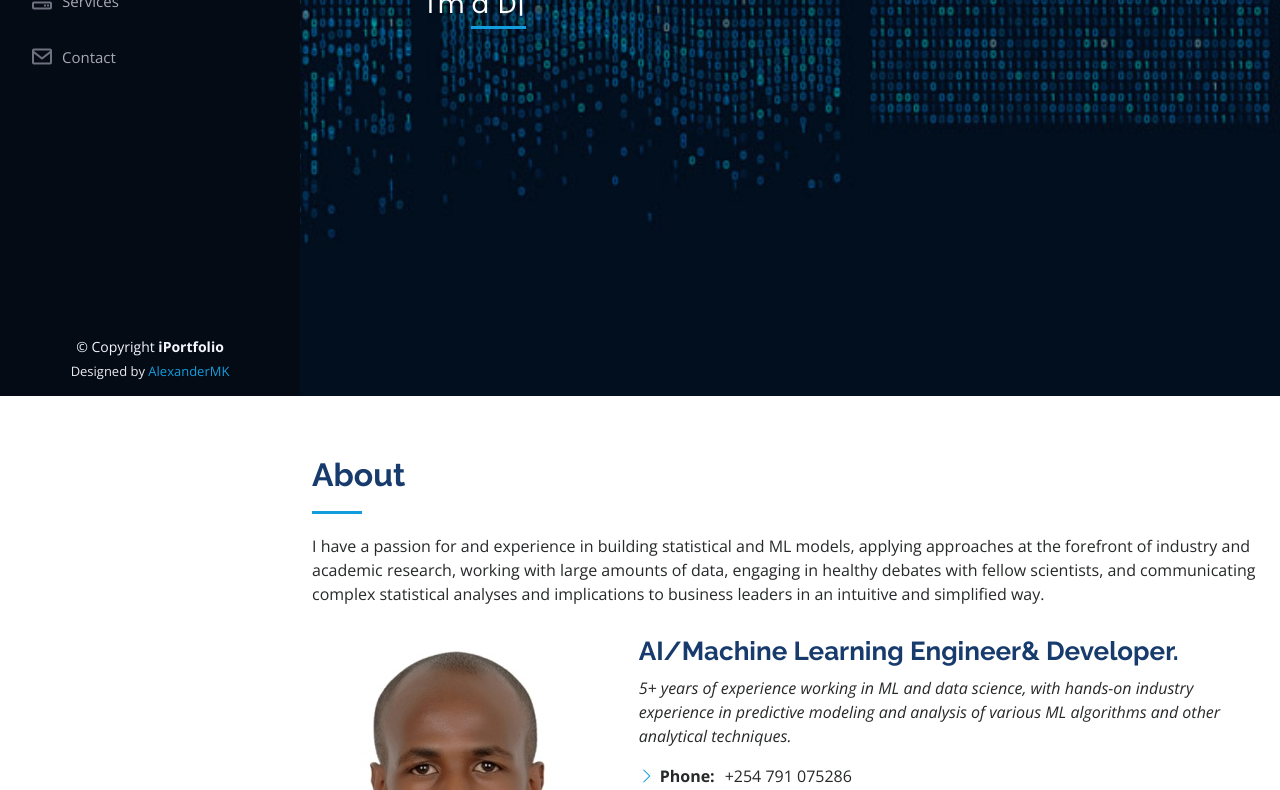
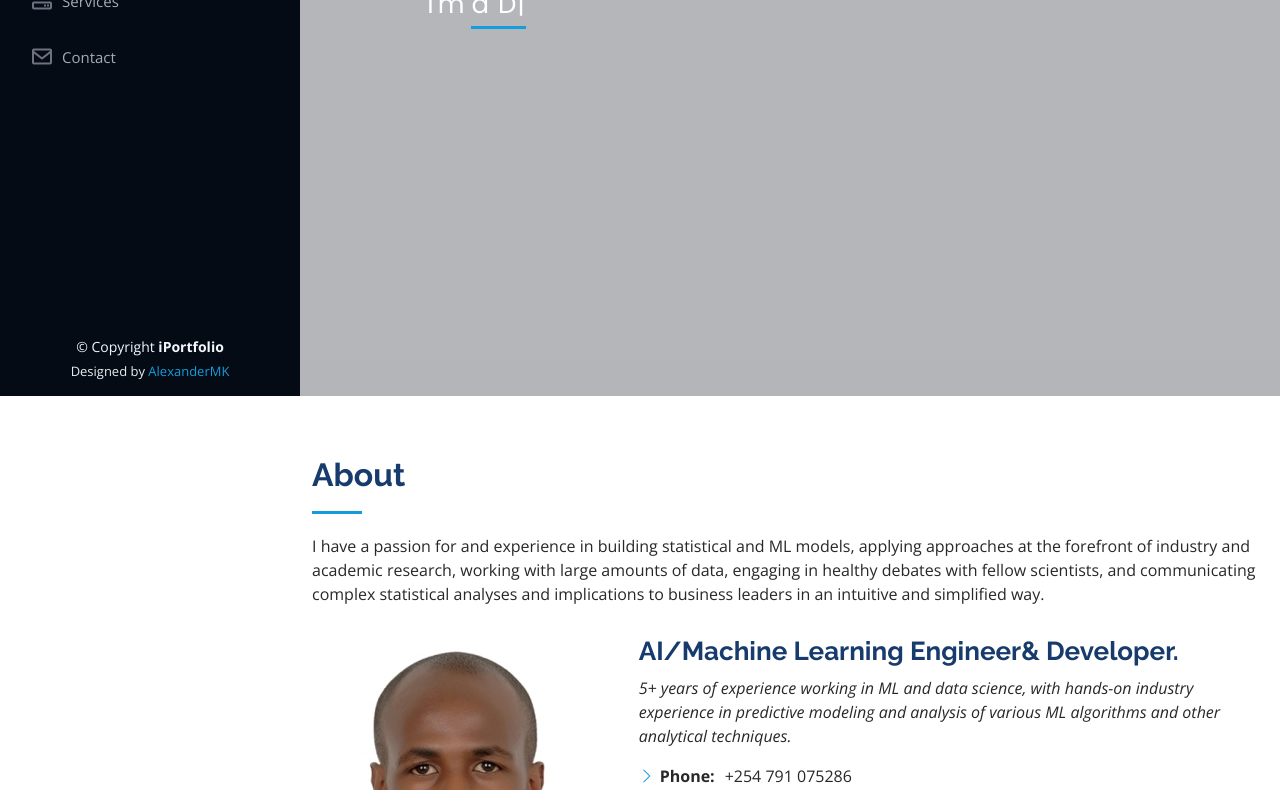
Before and after one commit to AlexanderMK/Portfolio, a plain HTML site: page index.html in a window 1280 px wide. Shown: the part 404-1194 px from the top of the page. Drawn offline with nearby package versions, Linux system fonts and the light colour scheme.

Commit message:
Update style.css
updated CSS

```diff
--- a/assets/css/style.css
+++ b/assets/css/style.css
@@ -198,7 +198,7 @@ h1, h2, h3, h4, h5, h6 {
 #hero {
   width: 100%;
   height: 100vh;
-  background: url("../img/machine-learning.jpg") top center;
+  background: url("../img/machine-learning.") top center;
   background-size: cover;
 }
 #hero:before {
```
